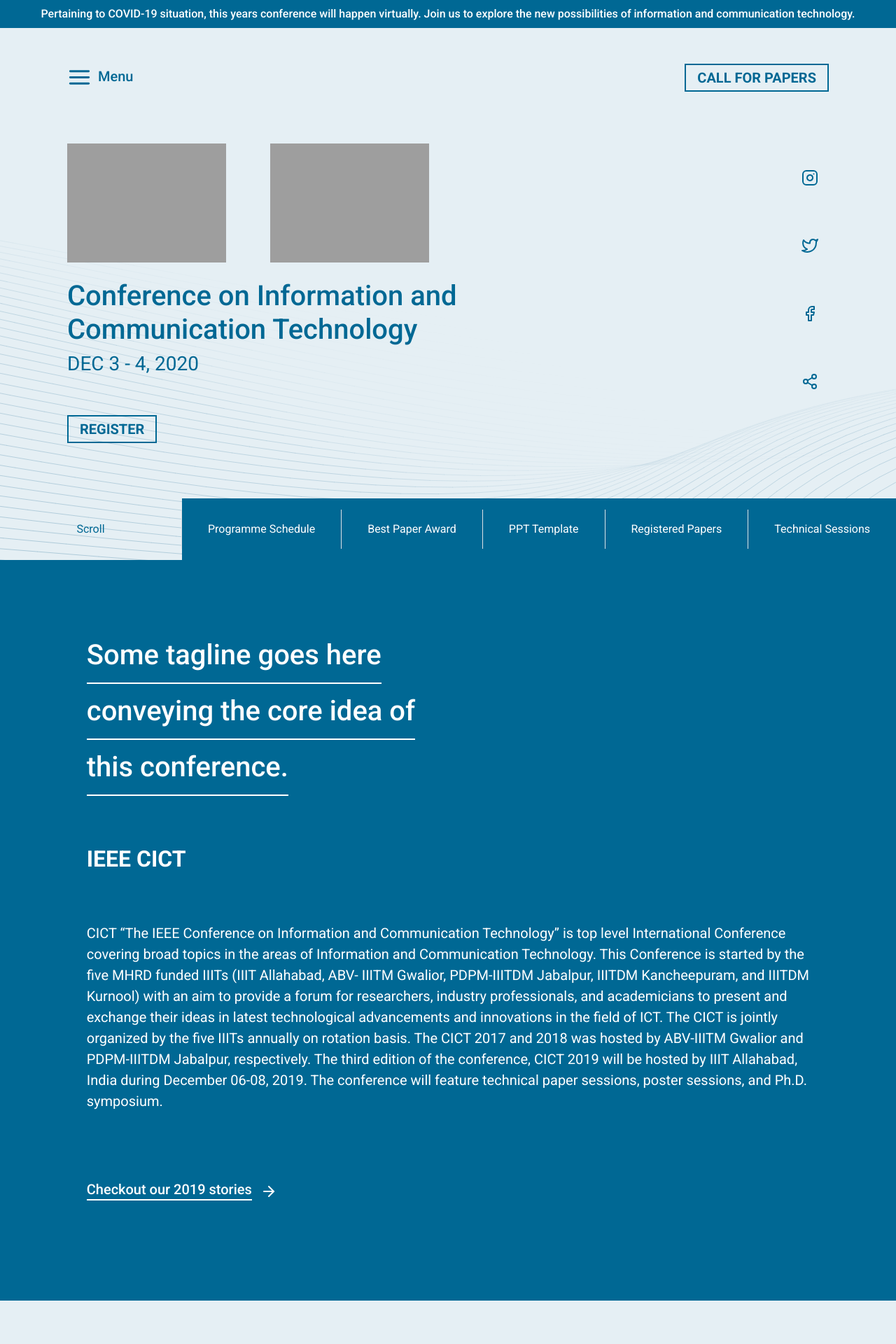
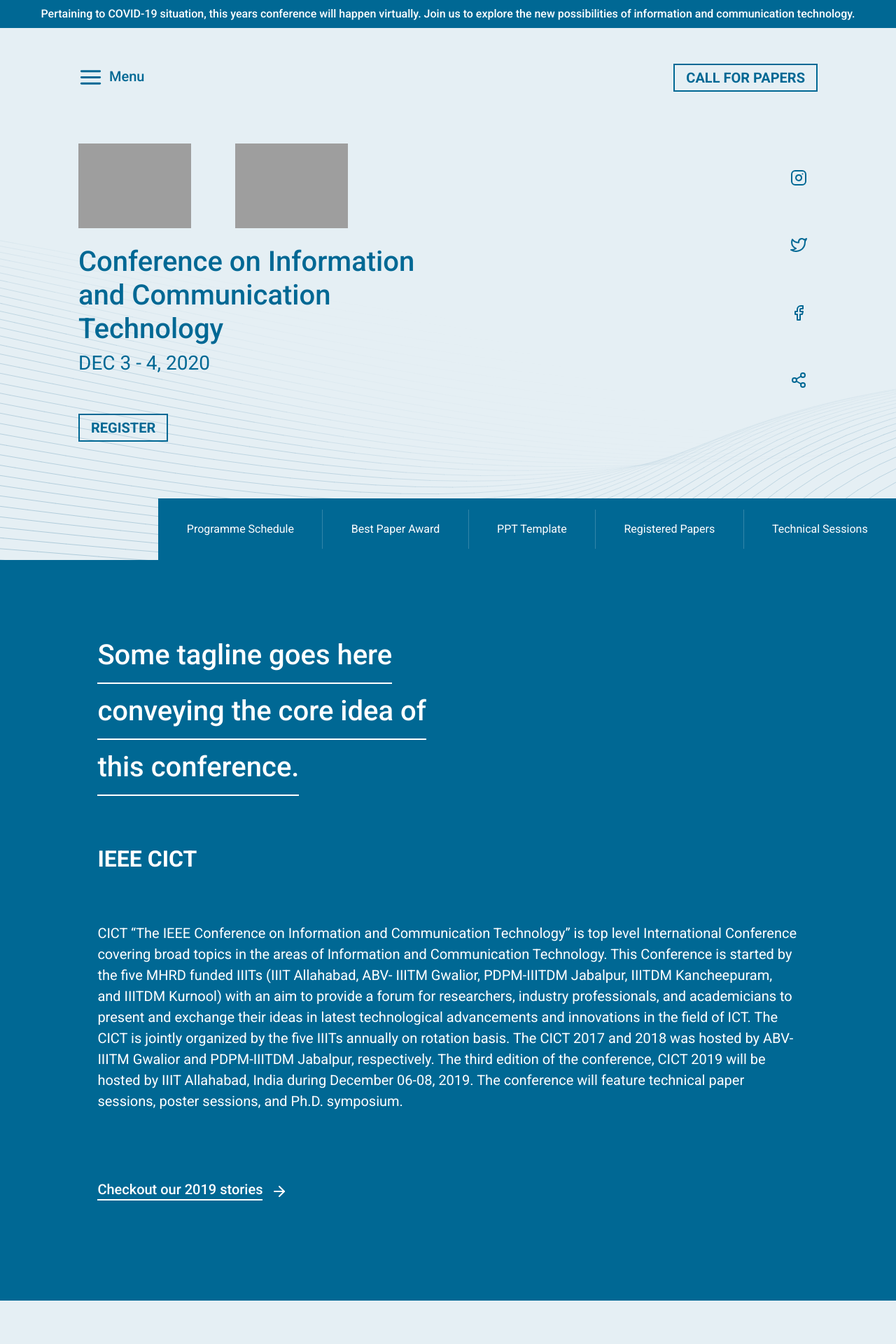
Before and after one commit to Aditya-ds-1806/CICT-2020, a PHP site: page / in a window 1280 px wide. Shown: the top 1920 px of the page at 70% size. Run offline with PHP 8.4, Linux system fonts and the light colour scheme; some libraries are stand-ins or nearby versions; grey boxes are pictures that could not be loaded.

Commit message:
UI changes

```diff
--- a/index.css
+++ b/index.css
@@ -2,6 +2,10 @@
     background-image: url('/background.svg');
     background-size: cover;
     background-position: center;
+}
+
+.opacity-20 {
+    border-color: rgba(255, 255, 255, 0.2) !important;
 }
 
 @media(max-width: 576px) {
--- a/index.html
+++ b/index.html
@@ -23,7 +23,8 @@
                 to COVID-19 situation, this years conference will happen virtually. Join us to explore the new
                 possibilities of information and communication technology.</p>
         </div>
-        <div class="alert bg-bahama-blue text-white alert-dismissible fixed-bottom rounded-0 mb-0 py-4 d-sm-none">
+        <div
+            class="alert text-bahama-blue bg-light alert-dismissible border-bahama-blue fixed-bottom rounded-0 mb-0 py-4 d-sm-none">
             <button type="button" class="close" data-dismiss="alert" aria-label="Close">
                 <span aria-hidden="true">&times;</span>
             </button>
@@ -39,18 +40,18 @@
             <a class="btn btn-outline-bahama-blue text-uppercase font-weight-bold font-size-1 d-none d-sm-inline"
                 href="#callForPapers">Call for papers</a>
         </nav>
-        <div class="jumbotron container jumbotron-fluid bg-transparent vertical-center mb-0 px-4 px-sm-0 mt-3 mt-sm-0">
+        <div class="jumbotron container jumbotron-fluid bg-transparent vertical-center mb-0 px-5 px-sm-0 mt-3 mt-sm-0">
             <div class="row mx-0">
                 <div class="col-md-10 col-lg-8 pb-5 px-0">
                     <div class="row mx-0">
-                        <div class="col-6 col-sm-4 pl-0">
+                        <div class="col-5 col-sm-3 pl-0">
                             <img src="/IEEE_logo.svg" class="img-fluid" alt="IEEE">
                         </div>
-                        <div class="col-6 col-sm-4 pl-0">
+                        <div class="col-5 col-sm-3 pl-0">
                             <img src="/IEEE_logo.svg" class="img-fluid ml-3 ml-sm-5" alt="IEEE">
                         </div>
                     </div>
-                    <h1 class="font-size-3 mt-4">Conference on Information and Communication Technology</h1>
+                    <h1 class="font-size-3 mt-4 w-xl-75">Conference on Information and Communication Technology</h1>
                     <h3 class="font-weight-regular mt-4 mt-sm-0">DEC 3 - 4, 2020</h3>
                 </div>
                 <div
@@ -65,27 +66,26 @@
         </div>
         <div class="container-fluid d-none d-md-flex text-center position-absolute bottom-0 px-0 mx-0">
             <div style="flex: 7 7 auto" class="border-y-transparent d-none d-lg-block">
-                <a href=""
-                    class="d-block border-right text-bahama-blue bg-transparent my-auto px-2 py-3">Scroll</span></a>
             </div>
             <div style="flex: 2 2 auto" class="border-y-bahama-blue">
-                <a href="" class="d-block border-right text-white bg-bahama-blue my-auto px-2 py-3">Programme
+                <a href="" class="d-block border-right text-white bg-bahama-blue my-auto px-2 py-3 opacity-20">Programme
                     Schedule</a>
             </div>
             <div style="flex: 2 2 auto" class="border-y-bahama-blue">
-                <a href="" class="d-block border-right text-white bg-bahama-blue my-auto px-2 py-3">Best
+                <a href="" class="d-block border-right text-white bg-bahama-blue my-auto px-2 py-3 opacity-20">Best
                     Paper Award</a>
             </div>
             <div style="flex: 2 2 auto" class="border-y-bahama-blue">
-                <a href="" class="d-block border-right text-white bg-bahama-blue my-auto px-2 py-3">PPT
+                <a href="" class="d-block border-right text-white bg-bahama-blue my-auto px-2 py-3 opacity-20">PPT
                     Template</a>
             </div>
             <div style="flex: 2 2 auto" class="border-y-bahama-blue">
-                <a href="" class="d-block border-right text-white bg-bahama-blue my-auto px-2 py-3">Registered
+                <a href=""
+                    class="d-block border-right text-white bg-bahama-blue my-auto px-2 py-3 opacity-20">Registered
                     Papers</a>
             </div>
             <div style="flex: 2 2 auto" class="border-y-bahama-blue">
-                <a href="" class="d-block text-white bg-bahama-blue my-auto px-2 py-3">Technical
+                <a href="" class="d-block text-white bg-bahama-blue my-auto px-2 py-3 opacity-20">Technical
                     Sessions</a>
             </div>
         </div>
@@ -94,32 +94,32 @@
     <section class="container-fluid bg-bahama-blue pb-5 text-white">
         <div class="container-fluid text-center d-md-none px-0 mb-5">
             <div class="row row-cols-3 bg-bahama-blue">
-                <div class="col border py-4">
+                <div class="col border-right py-4 opacity-20 mt-3">
                     <div class="position-relative" style="top: 50%; transform: translateY(-50%);">
                         <a href="" class="text-white">Programme Schedule</a>
                     </div>
                 </div>
-                <div class="col border py-4">
+                <div class="col border-left border-right py-4 opacity-20 mt-3">
                     <div class="position-relative" style="top: 50%; transform: translateY(-50%);">
                         <a href="" class="text-white">Best Paper Award</a>
                     </div>
                 </div>
-                <div class="col border py-4">
+                <div class="col border-left py-4 opacity-20 mt-3">
                     <div class="position-relative" style="top: 50%; transform: translateY(-50%);">
                         <a href="" class="text-white">PPT Template</a>
                     </div>
                 </div>
-                <div class="col border py-4">
+                <div class="col border-right py-4 opacity-20 mt-3">
                     <div class="position-relative" style="top: 50%; transform: translateY(-50%);">
                         <a href="" class="text-white">Registered Papers</a>
                     </div>
                 </div>
-                <div class="col border py-4 position-relative">
+                <div class="col border-left border-right py-4 opacity-20 mt-3">
                     <div class="position-relative" style="top: 50%; transform: translateY(-50%);">
                         <a href="" class="text-white">Abstract Book</a>
                     </div>
                 </div>
-                <div class="col border py-4">
+                <div class="col border-left py-4 opacity-20 mt-3">
                     <div class="position-relative" style="top: 50%; transform: translateY(-50%);">
                         <a href="" class="text-white">Technical Sessions</a>
                     </div>
@@ -224,14 +224,19 @@
                             </div>
                         </div>
                     </div>
+                    <footer class="container-fluid px-0 my-5 py-md-5 my-md-5">
+                        <a href="" class="lead text-bahama-blue underline-bahama-blue d-inline font-weight-medium">View
+                            More</a>
+                        <i data-feather="arrow-right" class="ml-2"></i>
+                    </footer>
                 </div>
-                <div class="col-md-4 mt-5 text-center text-md-left mt-md-0 align-self-center">
+                <div class="col-md-4 mt-5 text-center text-md-left mt-md-0 pb-5 mb-5 align-self-center">
                     <i data-feather="globe"></i>
                     <h5 class="mt-3">Stay informed to our updates by subscribing to our notifications.</h5>
                     <form>
                         <div class="form-group">
-                            <input type="email" class="form-control light" id="email" name="email"
-                                placeholder="example@example.com" required>
+                            <input type="email" class="form-control light text-center text-md-left" id="email"
+                                name="email" placeholder="example@example.com" required>
                         </div>
                         <button type="submit"
                             class="btn btn-outline-bahama-blue mt-4 font-weight-bold">Subscribe</button>
@@ -239,10 +244,6 @@
                 </div>
             </div>
         </main>
-        <footer class="container py-5 my-5">
-            <a href="" class="lead text-bahama-blue underline-bahama-blue d-inline font-weight-medium">View More</a>
-            <i data-feather="arrow-right" class="ml-2"></i>
-        </footer>
     </section>
 
     <section class="container-fluid bg-white py-5" id="callForPapers">
@@ -365,7 +366,7 @@
 
     <section class="container-fluid bg-white pb-5">
         <div class="row justify-content-between mb-5" id="parent">
-            <div class="col-lg-9 d-lg-flex align-items-center bg-bahama-blue move-up py-5 py-lg-0" id="child">
+            <div class="col-lg-8 d-lg-flex align-items-center bg-bahama-blue move-up py-5 py-lg-0" id="child">
                 <div class="row row-cols-1 row-cols-sm-2 row-cols-md-3 container-lg p-5 mx-0 my-5">
                     <div class="col mb-4">
                         <img src="https://picsum.photos/200/200" class="card-img-top rounded-0" alt="">
@@ -393,7 +394,7 @@
                     <button class="btn btn-outline-white font-weight-bold my-5">Download</button>
                 </div>
             </div>
-            <div class="col-lg-3 px-5 d-none d-lg-block text-center text-lg-left p-5">
+            <div class="col-lg-4 px-5 d-none d-lg-block text-center text-lg-left p-5">
                 <i data-feather="share-2"></i>
                 <h5 class="my-4 font-weight-medium">How excited are you? </h5>
                 <h5>Download your personalised <strong>excitement pass</strong> and post it on social media.</h5>
@@ -417,15 +418,15 @@
     </section>
 
     <footer class="container-fluid bg-bahama-blue py-5 text-white">
-        <div class="container my-5">
+        <div class="container-md my-5">
             <div class="row justify-content-between">
-                <div class="col-sm-4 text-center text-sm-left">
+                <div class="col-sm-5 col-md-4 text-center text-sm-left">
                     <i data-feather="globe"></i>
                     <h5 class="mt-3">Stay informed to our updates by subscribing to our notifications.</h5>
                     <form>
                         <div class="form-group">
-                            <input type="email" class="form-control dark" id="email" name="email"
-                                placeholder="example@example.com" required>
+                            <input type="email" class="form-control dark text-center text-sm-left" id="email"
+                                name="email" placeholder="example@example.com" required>
                         </div>
                         <button type="submit"
                             class="btn btn-outline-white mt-4 font-weight-bold bg-bahama-blue">Subscribe</button>
@@ -433,13 +434,13 @@
                 </div>
                 <div class="col-sm-auto align-self-center text-center text-sm-right text-xl-left mt-5 mt-sm-0">
                     <h5 class="text-uppercase">Important Links</h5>
-                    <ul class="list-unstyled">
-                        <li><a href="" class="text-white">Programmes Schedule</a></li>
-                        <li><a href="" class="text-white">Best Paper Award</a></li>
-                        <li><a href="" class="text-white">PPT Template</a></li>
-                        <li><a href="" class="text-white">Registered Papers</a></li>
-                        <li><a href="" class="text-white">Abstract Book</a></li>
-                        <li><a href="" class="text-white">Technical Sessions</a></li>
+                    <ul class="list-unstyled mt-3">
+                        <li class="my-1"><a href="" class="text-white">Programmes Schedule</a></li>
+                        <li class="my-1"><a href="" class="text-white">Best Paper Award</a></li>
+                        <li class="my-1"><a href="" class="text-white">PPT Template</a></li>
+                        <li class="my-1"><a href="" class="text-white">Registered Papers</a></li>
+                        <li class="my-1"><a href="" class="text-white">Abstract Book</a></li>
+                        <li class="my-1"><a href="" class="text-white">Technical Sessions</a></li>
                     </ul>
                     <h5 class="text-uppercase mt-5 mt-sm-0">Social Media</h5>
                     <div class="mt-3 text-center text-sm-left">
@@ -454,7 +455,7 @@
                 </div>
             </div>
         </div>
-        <div class="container mt-5 pt-sm-5">
+        <div class="container-md text-center text-sm-left mt-5 pt-sm-5">
             <p class="mb-0">&copy; Copyright 2020, IIITDM Kancheepuram</p>
         </div>
     </footer>
--- a/theme.css
+++ b/theme.css
@@ -25,7 +25,7 @@
 
     section>.container,
     footer>.container {
-        max-width: 85%;
+        max-width: 82.5%;
     }
 }
 
```
